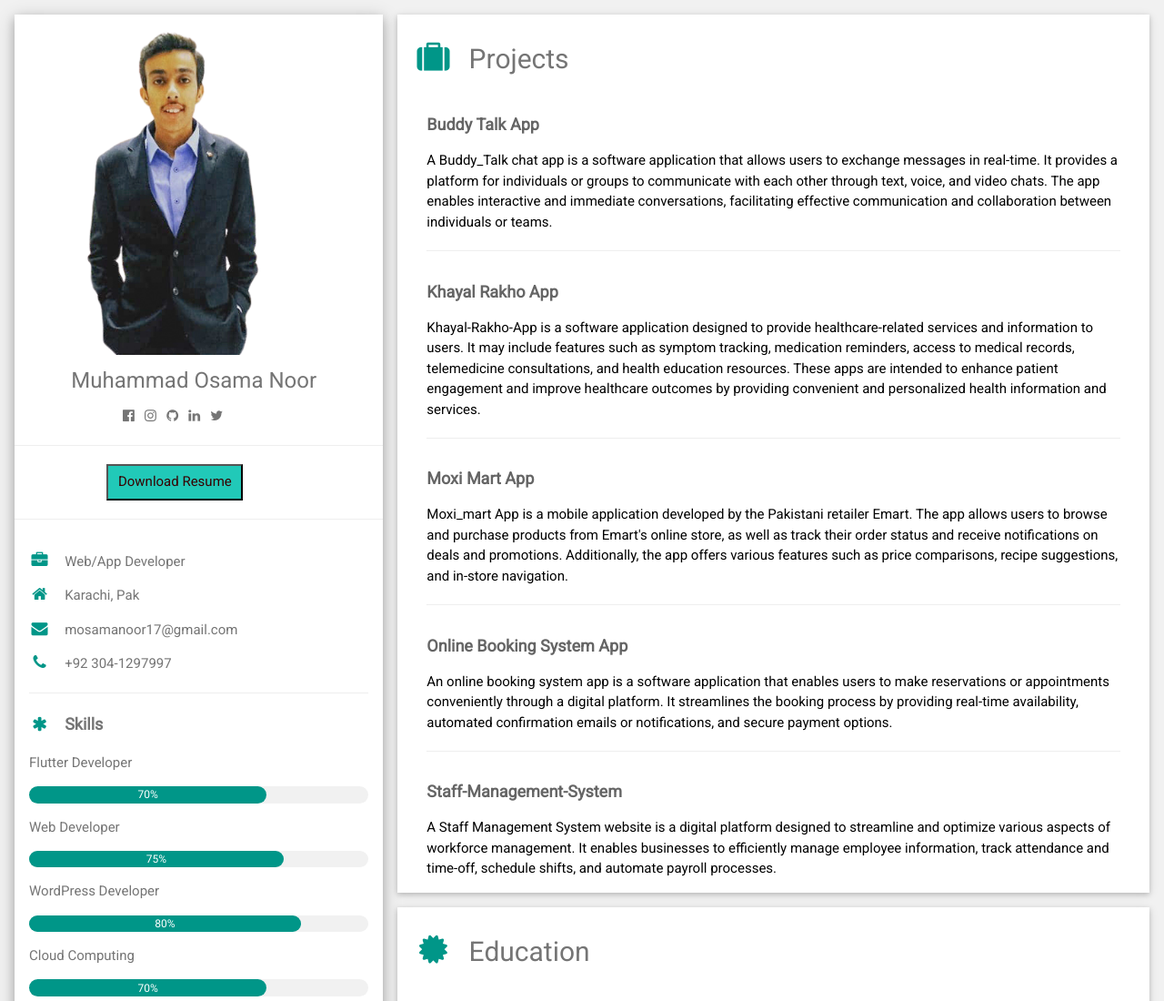
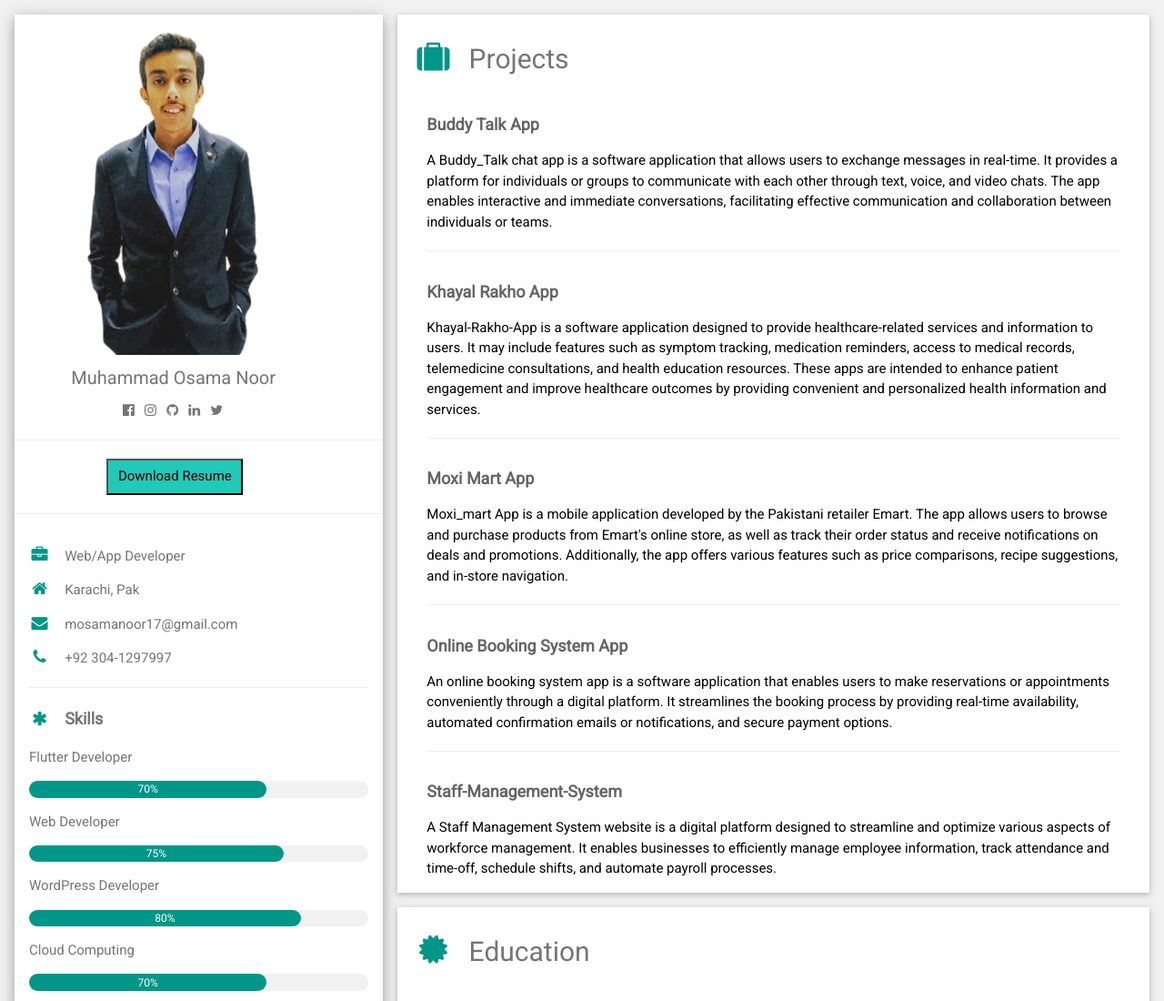
Before and after one commit to Meizzosama/Osama_portfolio, a plain HTML site: page index.html in a window 1280 px wide. Shown: the top 1100 px of the page at 91% size. Drawn offline with nearby package versions, Linux system fonts and the light colour scheme.

Commit message:
Update index.html

```diff
--- a/index.html
+++ b/index.html
@@ -49,8 +49,8 @@ background-color: #21c9b8;
 
             <img src="osama.png" style="width:100%" alt="Avatar">
 
-            <h3 class="w3-text-grey w3-padding-14"><i
-              class="fa fa-fw w3-margin-right w3-xxlarge w3-text-teal"></i>Muhammad Osama Noor</h3>
+            <h4 class="w3-text-grey w3-padding-14"><i
+              class="fa fa-fw w3-margin-right w3-xxlarge w3-text-teal"></i>Muhammad Osama Noor</h4>
 
               &nbsp;        &nbsp;      &nbsp;     &nbsp;      &nbsp;     &nbsp;      &nbsp;        &nbsp;      &nbsp;      &nbsp;     &nbsp;      &nbsp;     &nbsp;      &nbsp;      &nbsp;      &nbsp;
               <a href="https://www.facebook.com/osama.don17">
```
